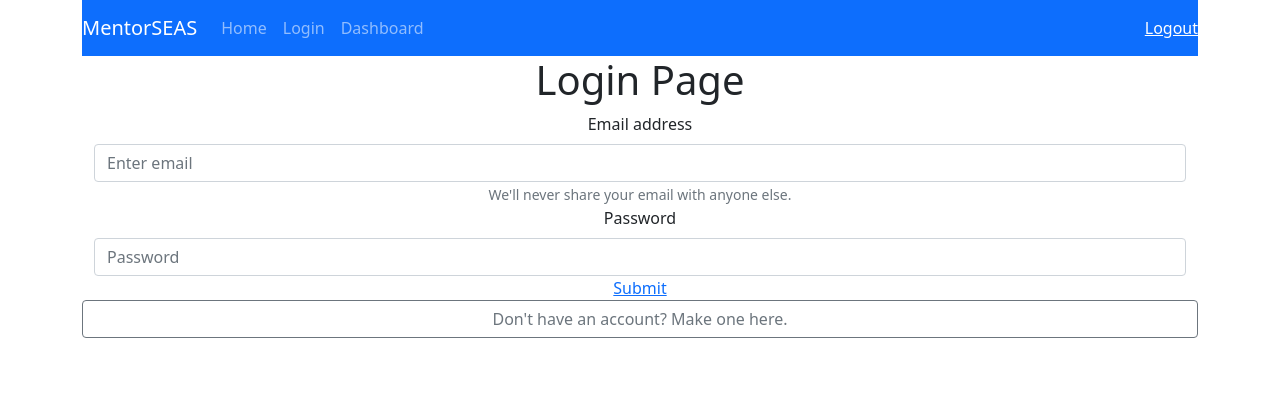
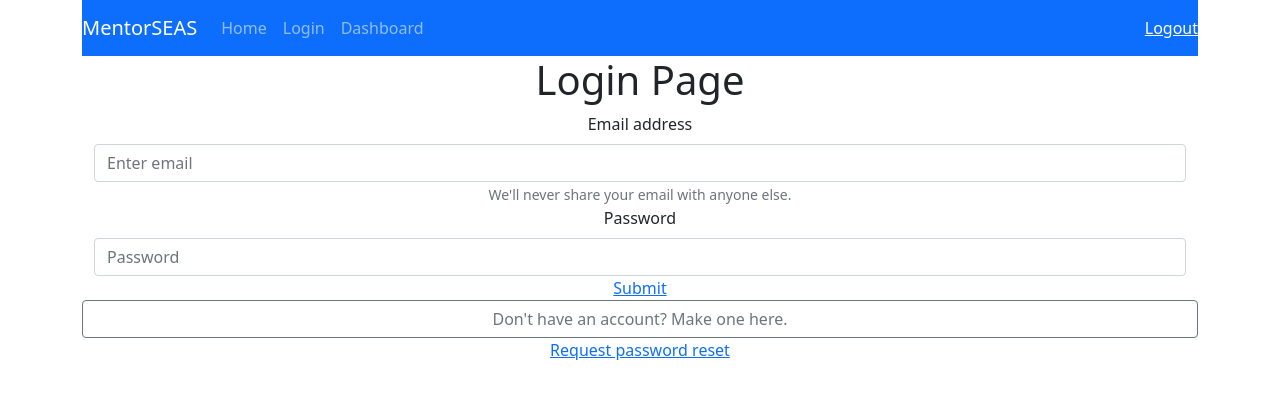
Before and after one commit to harshchobisa/reiherfinal, a React (Create React App) app in the folder frontend/: page /#/login in a window 1280 px wide. Shown: the top 398 px of the page. Built offline with nearby package versions, Linux system fonts and the light colour scheme; no server answers.

Commit message:
added reset password to login page

```diff
--- a/frontend/src/Pages/LoginPage.js
+++ b/frontend/src/Pages/LoginPage.js
@@ -56,6 +56,31 @@ export default class LoginPage extends Component {
       });
   };
 
+  passWordReset = () => {
+    var data = JSON.stringify({
+      email: this.state.email,
+    });
+    axios({
+      method: "post",
+      url: "requestResetPassword/",
+      headers: {
+        "Content-Type": "text/plain",
+        "X-CSRFToken": Cookies.get("XSRF-TOKEN"),
+      },
+      data: data,
+      withCredentials: true,
+    })
+      .then((response) => {
+        console.log(response.status);
+        console.log(JSON.stringify(response.data));
+        this.props.handler();
+      })
+      .catch(function (error) {
+        console.log(error);
+      });
+  };
+
+
   render() {
     if (this.state.loggedIn) {
       return <Redirect to="/home" />;
@@ -96,6 +121,11 @@ export default class LoginPage extends Component {
                 Don't have an account? Make one here.
               </Button>
             </Row>
+            <Row>
+              <NavLink to="/home/" onClick={this.passWordReset}>
+                Request password reset
+              </NavLink>
+            </Row>
           </Col>
         </Form>
       </Container>
```
